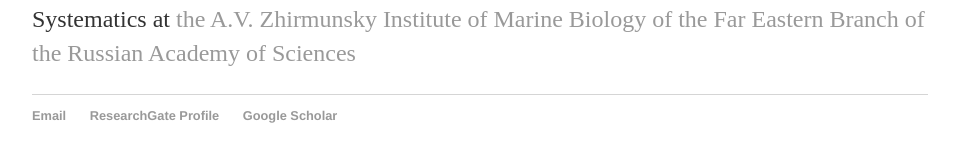
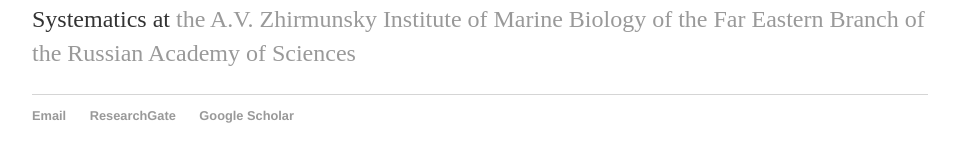
Before and after one commit to Sturcoal/Sturcoal.github.io, a Jekyll site: the page built from index.html, in a window 1280 px wide. Shown: the part 228-390 px from the top of the page, without its empty margins (160-1116 px from the left). Built offline with Jekyll 4.4.1, drawn with Linux system fonts in a browser that asks for light colours.

Commit message:
Update default.html

```diff
--- a/_layouts/default.html
+++ b/_layouts/default.html
@@ -10,7 +10,7 @@
         		<li><a href="/">Home</a></li>
 	        	<li><a href="/research.html">Research</a></li>
 	        	<li><a href="/Publications.html">Publications</a></li>
-        		<li><a href="/cv_sturanov.pdf">CV</a></li>
+        		<li><a href="/sturanov_cv.pdf">CV</a></li>
         </ul>
 		</nav>
 		<div class="container">
@@ -19,7 +19,7 @@
 		<footer>
     		<ul>
         		<li><a href="mailto:sturcoal@mail.ru">Email</a></li>
-        		<li><a href="https://www.researchgate.net/profile/Sergei_Turanov">ResearchGate Profile</a></li>
+        		<li><a href="https://www.researchgate.net/profile/Sergei_Turanov">ResearchGate</a></li>
 			<li><a href="https://scholar.google.ru/citations?hl=ru&user=hoT51wQAAAAJ">Google Scholar</a></li>
         	</ul>
 		</footer>
```
